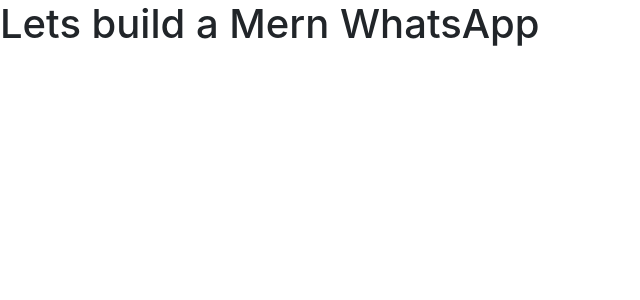
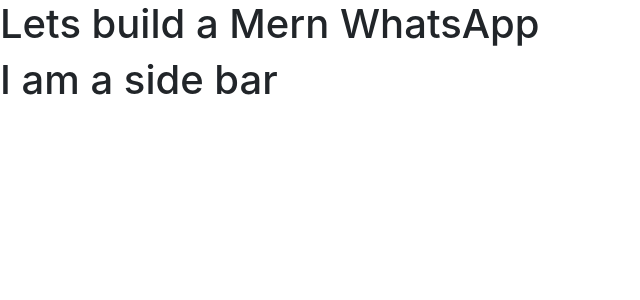
Before and after one commit to jamesoyanna/WhatsApp-Mern, a React (Create React App) app: page / in a window 1280 px wide. Shown: the top 300 px of the page, without its empty margins (0-640 px from the left). Built offline with nearby package versions, Linux system fonts and the light colour scheme.

Commit message:
added a sidebar component

```diff
--- a/src/App.js
+++ b/src/App.js
@@ -1,10 +1,13 @@
 import React from 'react';
+import SideBar from './components/SideBar';
 //import './App.css';
 
 function App() {
   return (
     <div className="app">
      <h1>Lets build a Mern WhatsApp</h1>
+     <SideBar />
+
     </div>
   );
 }
--- /dev/null
+++ b/src/components/SideBar.jsx
@@ -0,0 +1,13 @@
+import React from 'react';
+import sidebar from './sidebar.css';
+
+const SideBar = () => {
+    return (
+        <div className="sidebar">
+            <h1>I am a side bar</h1>
+
+        </div>
+    );
+}
+
+export default SideBar;
--- a/src/index.css
+++ b/src/index.css
@@ -1,5 +1,5 @@
  *{
-   margin: 0px;
+   margin: 0;
  }
 body {
   margin: 0;
```
Also changed, not shown: public/firebase.js (added, +9 -0 lines), src/components/sidebar.css (added).
